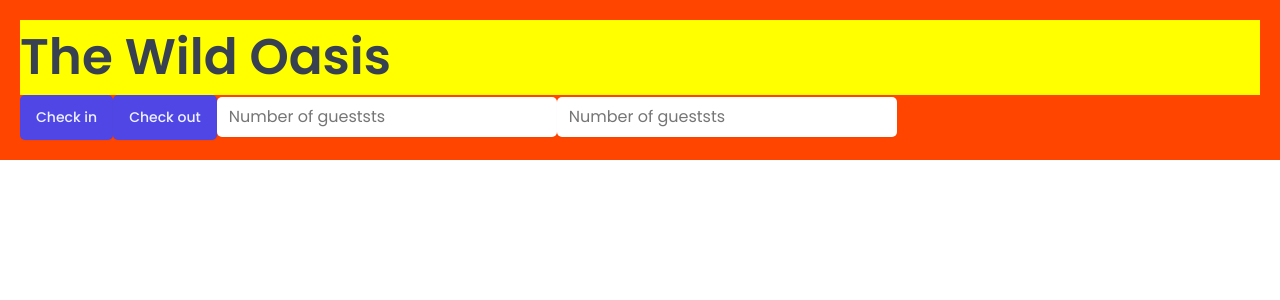
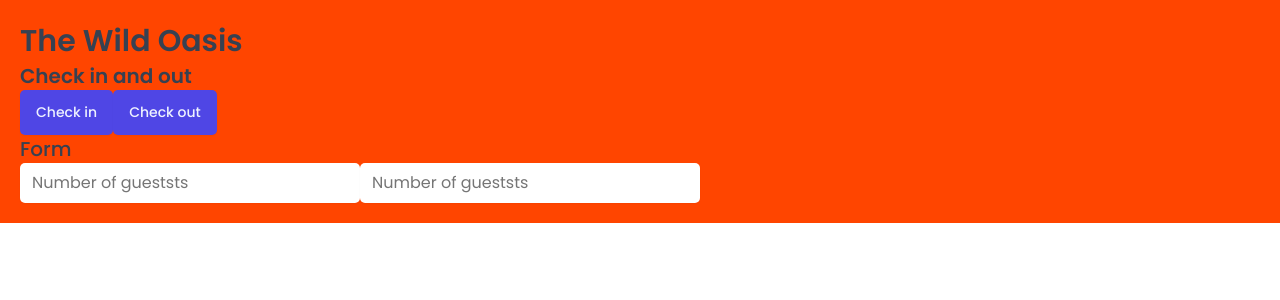
Before and after one commit to Therakar/21-the-wild-oasis, a React (Vite) app: page / in a window 1280 px wide. Shown: the top 300 px of the page. Built offline with nearby package versions, Linux system fonts and the light colour scheme; a web font is replaced by a local one.

Commit message:
creates a reusable heading component

```diff
--- a/src/App.jsx
+++ b/src/App.jsx
@@ -2,12 +2,7 @@
 import GlobalStyles from "./styles/GlobalStyles";
 import Button from "./ui/Button";
 import Input from "./ui/Input";
-
-const H1 = styled.h1`
-  font-size: 50px;
-  font-weight: 600;
-  background-color: yellow;
-`;
+import Heading from "./ui/Heading";
 
 const StyledApp = styled.div`
   background-color: orangered;
@@ -19,10 +14,13 @@
     <>
       <GlobalStyles />
       <StyledApp>
-        <H1>The Wild Oasis</H1>
+        <Heading as="h1">The Wild Oasis</Heading>
+
+        <Heading as="h2">Check in and out</Heading>
         <Button onClick={() => alert("Check in")}>Check in</Button>
         <Button onClick={() => alert("Check out")}>Check out</Button>
 
+        <Heading as="h3">Form</Heading>
         <Input type="number" placeholder="Number of gueststs"></Input>
         <Input type="number" placeholder="Number of gueststs"></Input>
       </StyledApp>
--- /dev/null
+++ b/src/ui/Heading.jsx
@@ -0,0 +1,30 @@
+import styled, { css } from "styled-components";
+
+// const test = css`
+//   text-align: center;
+//   ${10 > 5 && "background-color: yellow"}
+// `;
+
+const Heading = styled.h1`
+  ${(props) =>
+    props.as === "h1" &&
+    css`
+      font-size: 3rem;
+      font-weight: 600;
+    `};
+  ${(props) =>
+    props.as === "h2" &&
+    css`
+      font-size: 2rem;
+      font-weight: 600;
+    `};
+  ${(props) =>
+    props.as === "h3" &&
+    css`
+      font-size: 2rem;
+      font-weight: 500;
+    `}
+  line-height: 1.4;
+`;
+
+export default Heading;
```
Also changed, not shown: .eslintrc.cjs.
